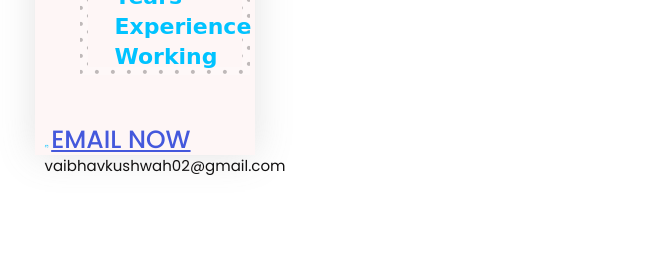
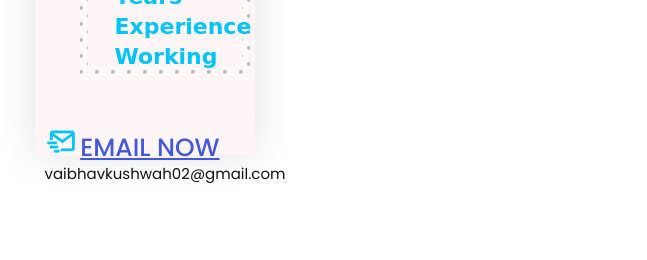
Before and after one commit to VaibhavKushwah02/portfolio, a plain HTML site: page index.html in a window 1280 px wide. Shown: the part 1990-2250 px from the top of the page, 633-1280 px from the left. Drawn offline with nearby package versions, Linux system fonts and the light colour scheme; files whose address does not match are found by name.

Commit message:
email icon size change

```diff
--- a/css/pf.css
+++ b/css/pf.css
@@ -280,7 +280,7 @@ span{
 }
 
 .brand-area .experience-area .call-area> .call-now > i{
-    font-size: 4px;
+    font-size: 33px;
     color: var(--main-color);
 }
 
```
